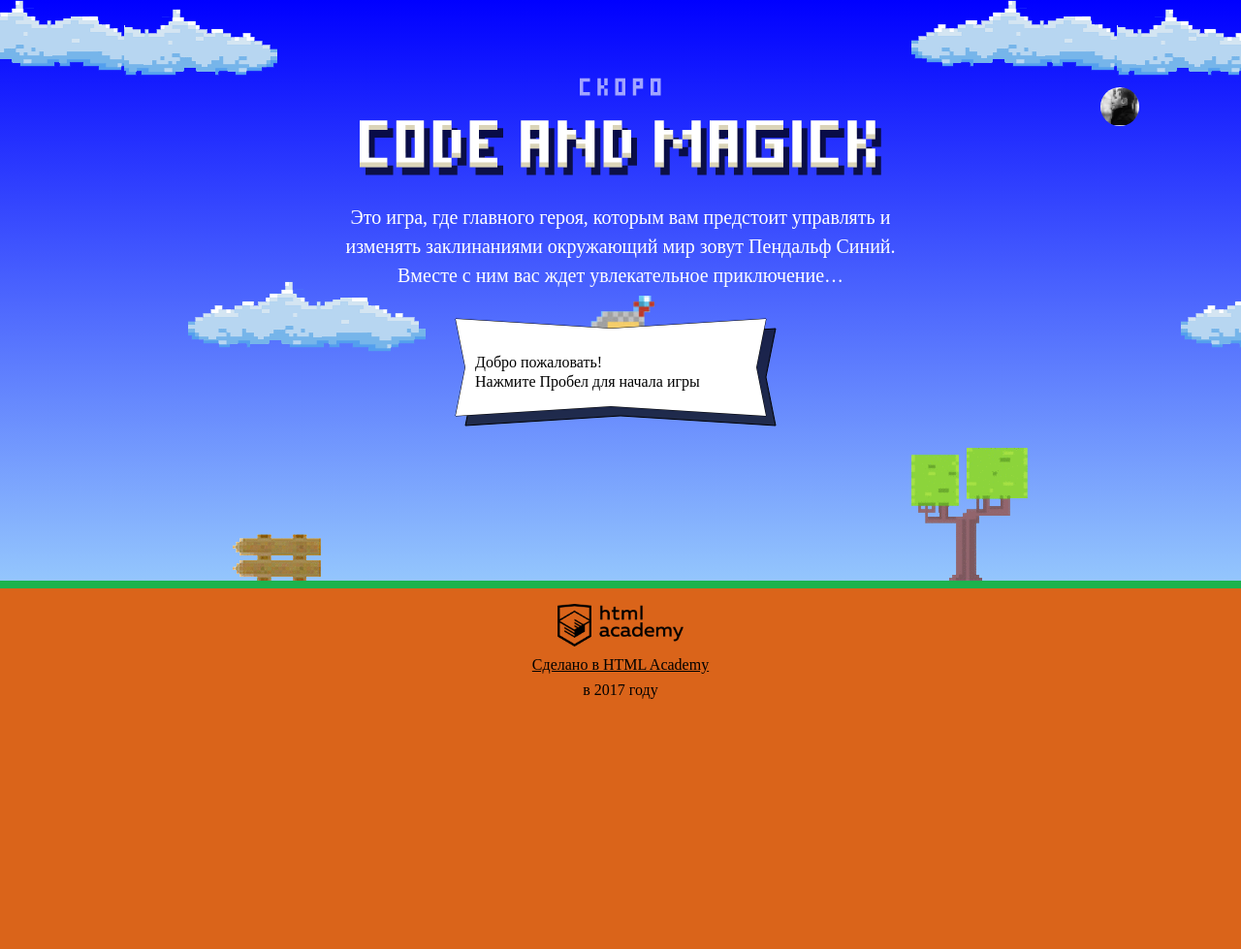
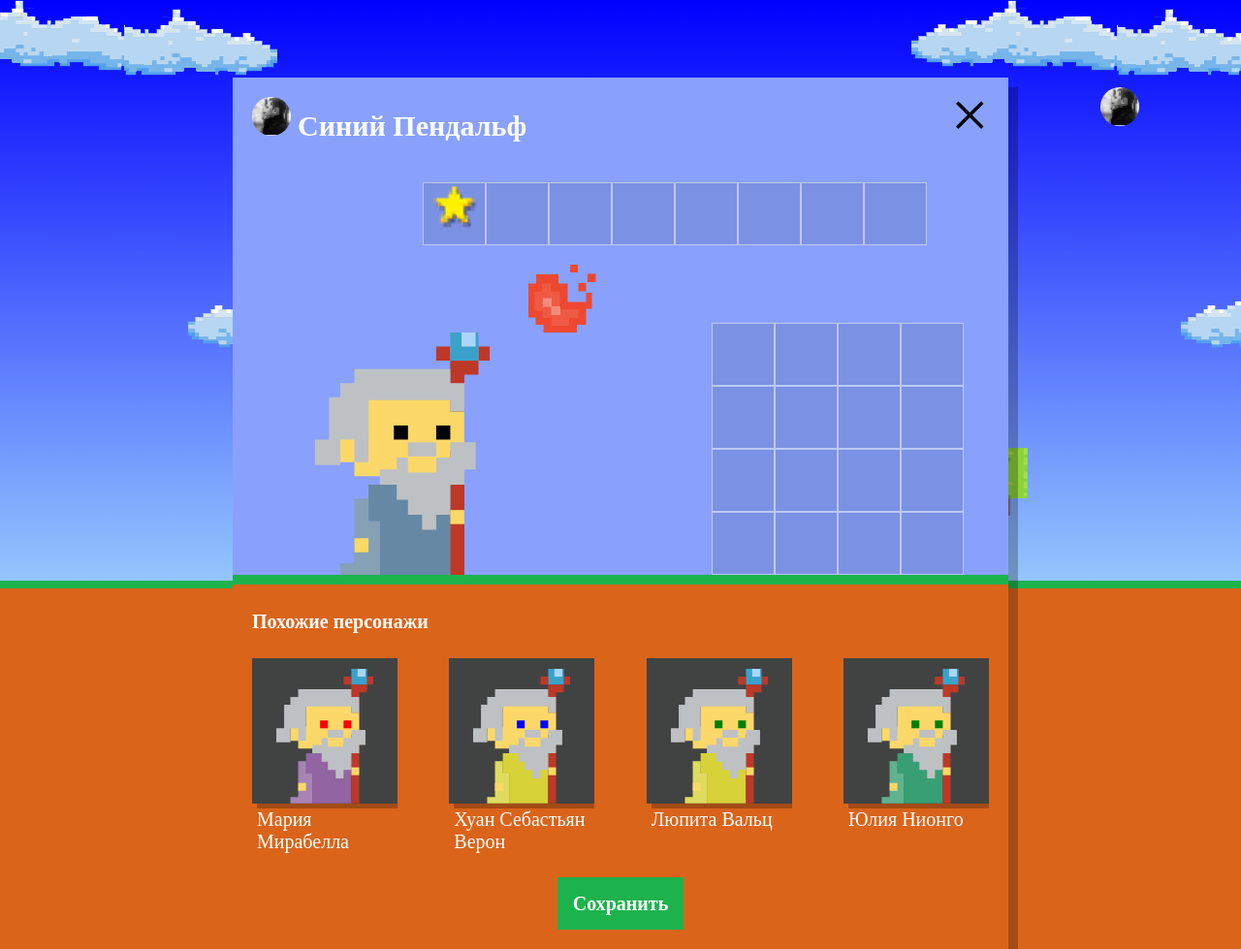
Before and after one commit to knagornov/516353-code-and-magick, a website: page index.html in a window 1280 px wide. Shown: the whole page at 97% size. Before the commit the page ends 800 px from the top, so only its background shows below. Drawn offline with Linux system fonts and the light colour scheme; a web font is replaced by a local one.

Commit message:
Добавил похожих персонажей

```diff
--- a/index.html
+++ b/index.html
@@ -204,6 +204,7 @@
   };
 </script>
 <script src="js/stat.js"></script>
+<script src="js/setup.js"></script>
 <script src="js/game.js"></script>
 
 </body>
--- /dev/null
+++ b/js/setup.js
@@ -0,0 +1,87 @@
+'use strict';
+
+var NAMES = [
+  'Иван',
+  'Хуан Себастьян',
+  'Мария',
+  'Кристоф',
+  'Виктор',
+  'Юлия',
+  'Люпита',
+  'Вашингтон'
+];
+
+var SURNAMES = [
+  'да Марья',
+  'Верон',
+  'Мирабелла',
+  'Вальц',
+  'Онопко',
+  'Топольницкая',
+  'Нионго',
+  'Ирвинг'
+];
+
+var COAT_COLORS = [
+  'rgb(101, 137, 164)',
+  'rgb(241, 43, 107)',
+  'rgb(146, 100, 161)',
+  'rgb(56, 159, 117)',
+  'rgb(215, 210, 55)',
+  'rgb(0, 0, 0)'
+];
+
+var EYE_COLORS = [
+  'black',
+  'red',
+  'blue',
+  'yellow',
+  'green'
+];
+
+var WIZARDS_NUMBER = 4;
+var setup = document.querySelector('.setup');
+var setupSimilar = document.querySelector('.setup-similar');
+var wisardsList = document.querySelector('.setup-similar-list');
+var wizardTemplate = document.querySelector('#similar-wizard-template').content.querySelector('.setup-similar-item');
+var fragment = document.createDocumentFragment();
+
+var generateWizardsData = function (numberWizards) {
+  var wizards = [];
+
+  for (var i = 0; i < numberWizards; i++) {
+    wizards[i] = {
+      name: NAMES[Math.floor(Math.random() * NAMES.length)] + ' ' + SURNAMES[Math.floor(Math.random() * SURNAMES.length)],
+      coatColor: COAT_COLORS[Math.floor(Math.random() * COAT_COLORS.length)],
+      eyesColor: EYE_COLORS[Math.floor(Math.random() * EYE_COLORS.length)]
+    };
+  }
+
+  return wizards;
+};
+
+var makeWizard = function (wizardData) {
+  var wizard = wizardTemplate.cloneNode(true);
+  var wizardName = wizard.querySelector('.setup-similar-label');
+  var wizardCoat = wizard.querySelector('.wizard-coat');
+  var wizardEyes = wizard.querySelector('.wizard-eyes');
+
+  wizardName.textContent = wizardData.name;
+  wizardCoat.style = 'fill: ' + wizardData.coatColor + ';';
+  wizardEyes.style = 'fill: ' + wizardData.eyesColor + ';';
+
+  return wizard;
+};
+
+var renderWizards = function () {
+  for (var i = 0; i < wizardsData.length; i++) {
+    fragment.appendChild(makeWizard(wizardsData[i]));
+  }
+
+  wisardsList.appendChild(fragment);
+};
+
+var wizardsData = generateWizardsData(WIZARDS_NUMBER);
+renderWizards();
+setup.classList.remove('hidden');
+setupSimilar.classList.remove('hidden');
```
